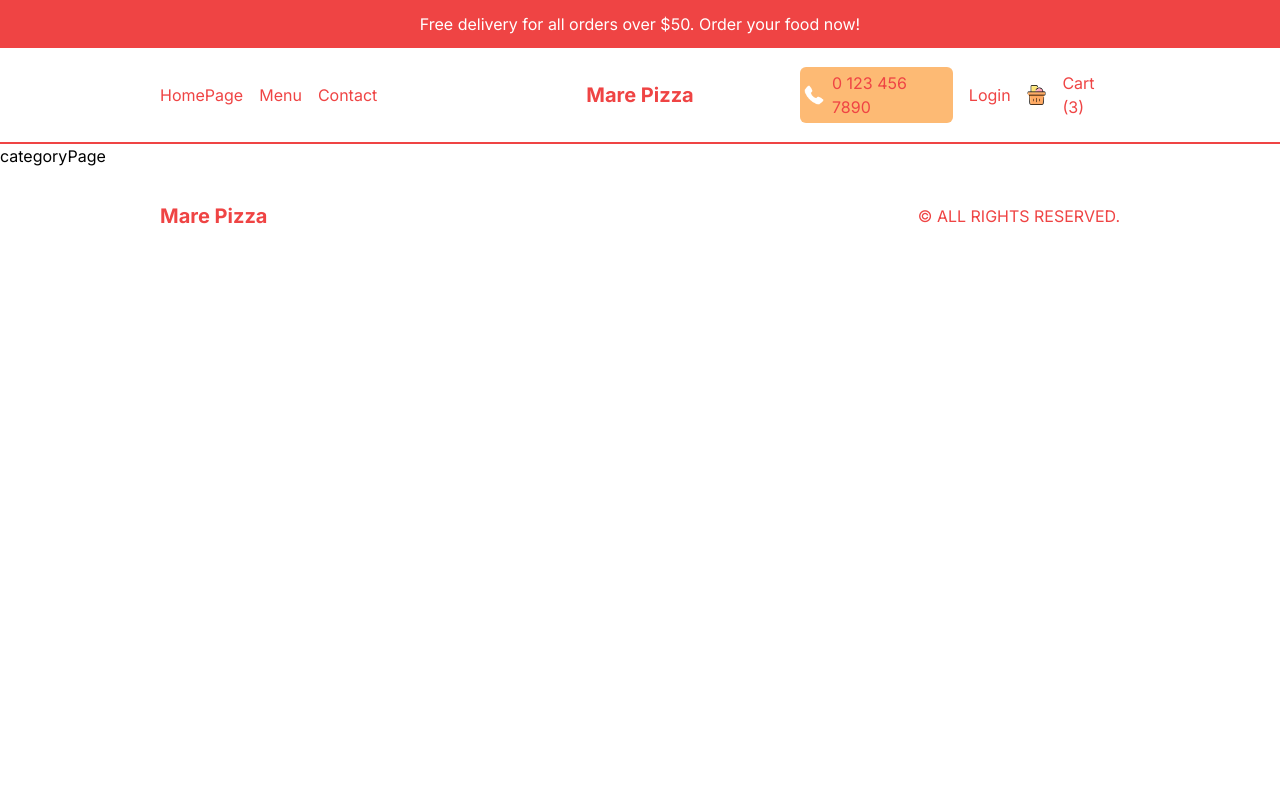
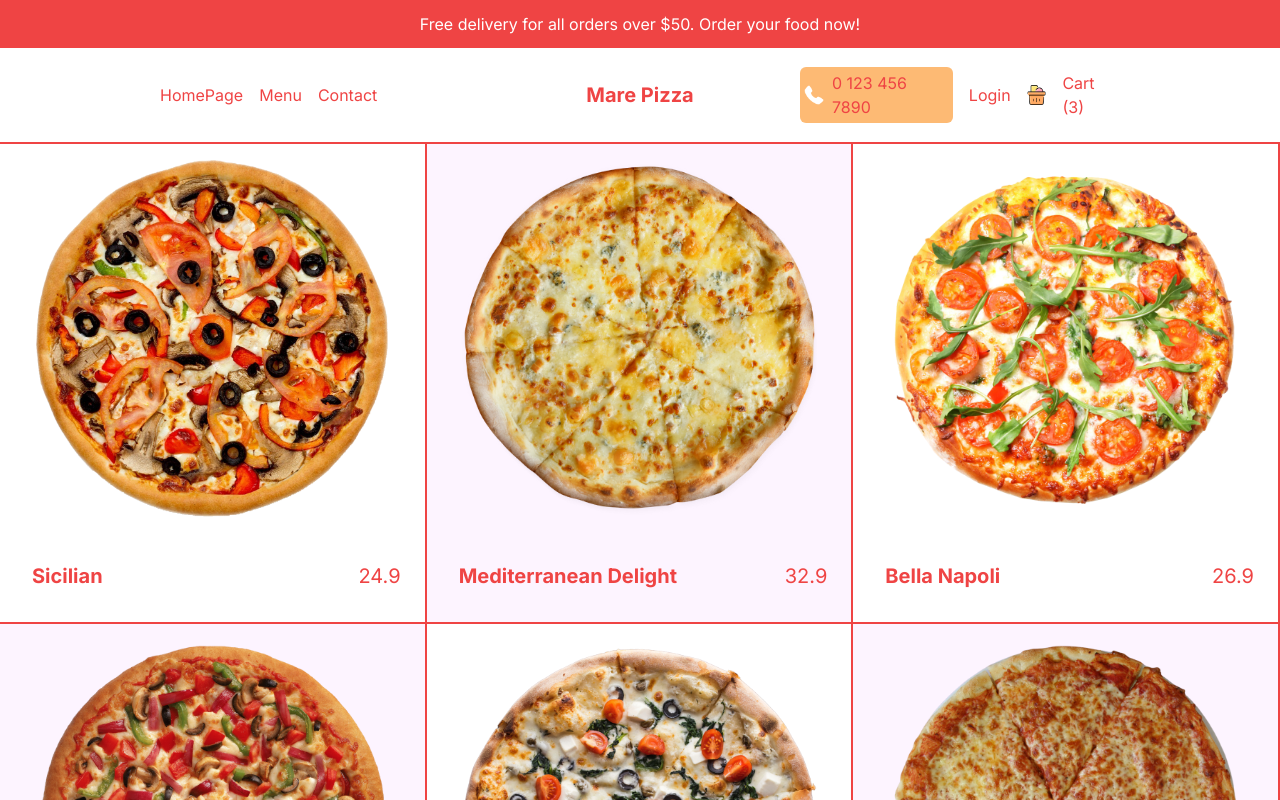
Before and after one commit to DenizOk20/restaurant-food-delivery, a Next.js app: page /menu/1 in a window 1280 px wide. Shown: the top 800 px of the page. Built offline with nearby package versions, Linux system fonts and the light colour scheme.

Commit message:
added category page and product list

```diff
--- a/src/app/menu/[category]/page.tsx
+++ b/src/app/menu/[category]/page.tsx
@@ -1,8 +1,30 @@
+import { pizzas } from '@/data'
+import Image from 'next/image'
+import Link from 'next/link'
 import React from 'react'
 
 const categoryPage = () => {
   return (
-    <div>categoryPage</div>
+    <div className='text-red-500 flex flex-wrap w-full'>
+      {pizzas.map(item => (
+        <Link
+          key={item.id}
+          href={`/category/${item.id}`}
+          className='w-full h-[60vh] sm:w-1/2 lg:w-1/3 border-b-2 border-r-2 border-red-500 even:bg-fuchsia-50 p-4 flex flex-col justify-between group'
+          >
+            { item.img &&
+            <div className='relative h-[80%]'>
+                <Image src={item.img} alt='categoryImage' fill className='object-contain'/>
+            </div>
+            }
+            <div className='flex flex-row justify-between items-center p-2'>
+              <h1 className='font-bold text-xl p-2'>{item.title}</h1>
+              <p className='group-hover:hidden text-xl'>{item.price}</p>
+              <button className='hidden group-hover:block bg-red-500 text-white p-2 rounded-md'>Add to cart</button>
+            </div>
+        </Link>
+      ))}
+    </div>
   )
 }
 
--- a/src/app/menu/page.tsx
+++ b/src/app/menu/page.tsx
@@ -1,8 +1,27 @@
+import { menu } from '@/data'
+import Link from 'next/link'
 import React from 'react'
 
 const menuPage = () => {
   return (
-    <div>menuPage</div>
+    <div className='h-[calc(100vh-6rem)] md:h-[calc(100vh-9rem)] p-4 lg:px-20 xl:px-40 flex flex-col md:flex-row items-center'>
+      {
+        menu.map(category => (
+          <Link
+            key={category.id}
+            href={`/menu/${category.slug}`}
+            style={{backgroundImage: `url(${category.img})`}}
+            className='h-1/3 w-full bg-cover px-3 md:h-1/2 md:p-3'
+            >
+              <div className={`text-${category.color} w-1/2`}>
+                <h1 className='text-2xl uppercase font-bold'>{category.title}</h1>
+                <p className='text-sm m-0 md:my-3'>{category.desc}</p>
+                <button className={`hidden 2xl:block p-2 rounded-md bg-${category.color} text-${category.color === "black" ? "white" : "red-500" } hover:opacity-90`}>Explore</button>
+              </div>
+          </Link>
+        ))
+      }
+    </div>
   )
 }
 
```
